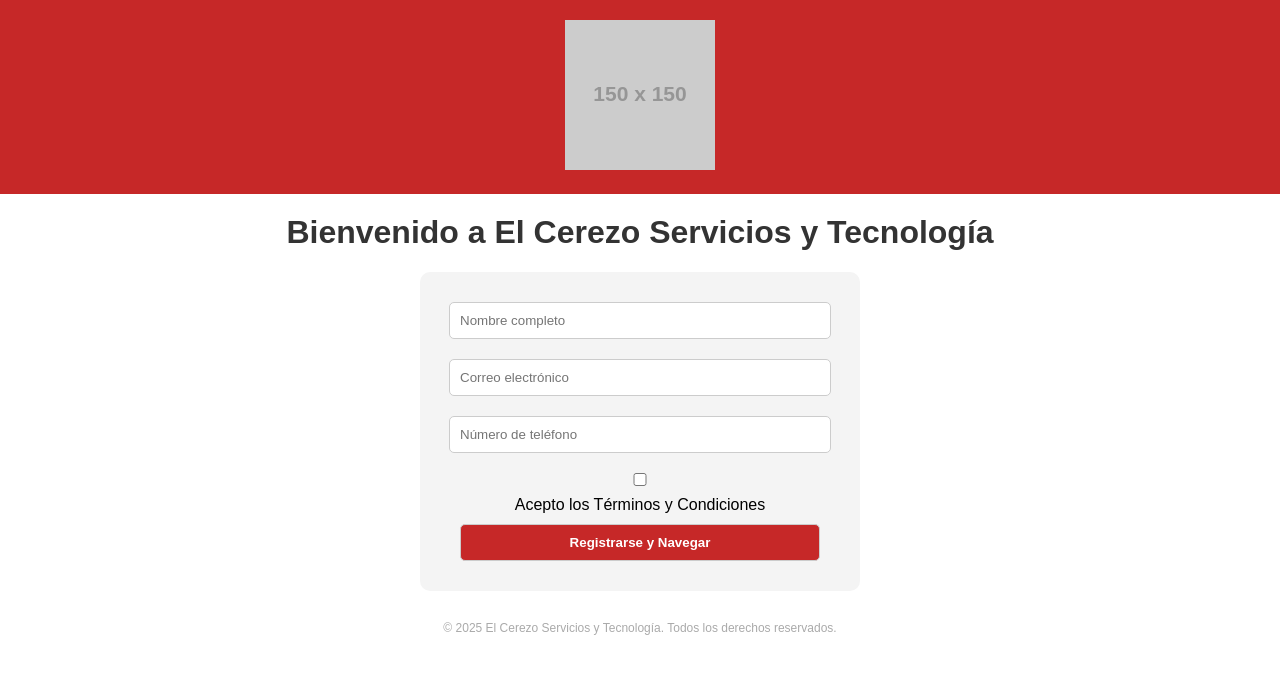
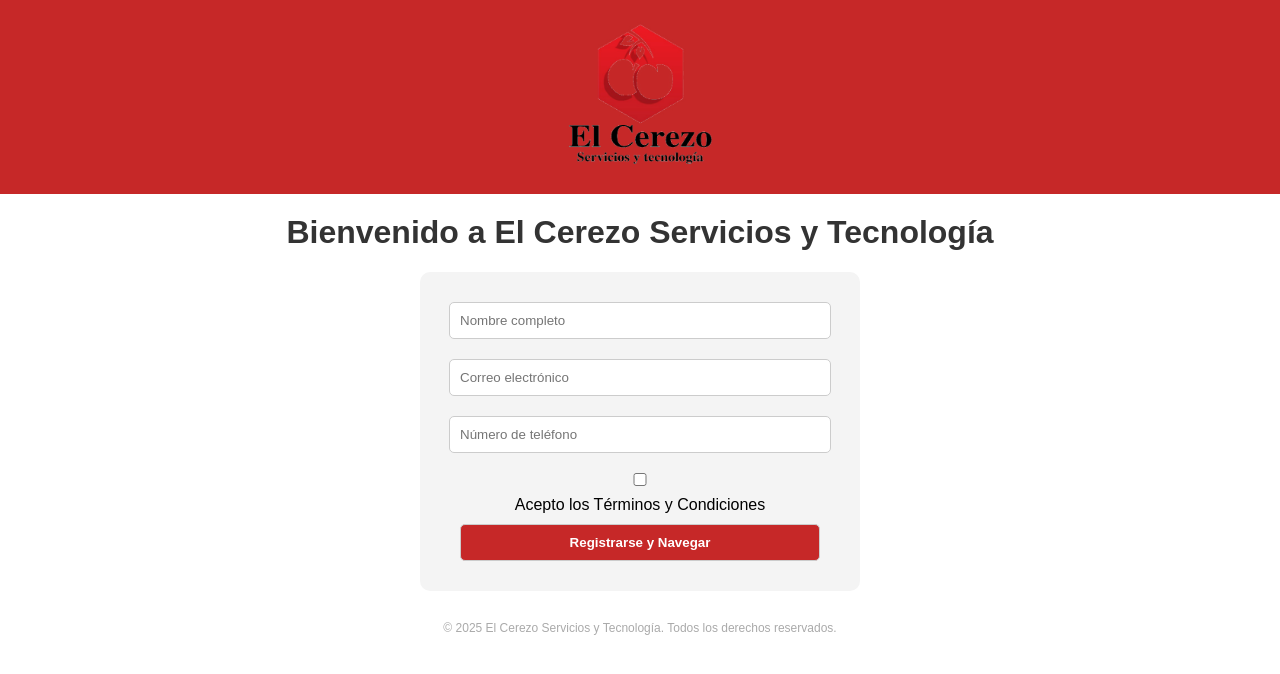
Before and after one commit to ElCerezo1217/portal-wifi-cerezo, a plain HTML site: page index.html in a window 1280 px wide. Drawn offline with Linux system fonts and the light colour scheme; placeholder pictures from the web are drawn by us.

Commit message:
Update index.html

```diff
--- a/index.html
+++ b/index.html
@@ -72,7 +72,7 @@
 
   <header>
     <!-- Aquí puedes subir tu logo o usar un enlace a tu imagen -->
-    <img src="https://via.placeholder.com/150?text=El+Cerezo" alt="Logo El Cerezo">
+    <img src="El%20cerezo.png" alt="Logo El Cerezo">
   </header>
 
   <h1>Bienvenido a El Cerezo Servicios y Tecnología</h1>
```
